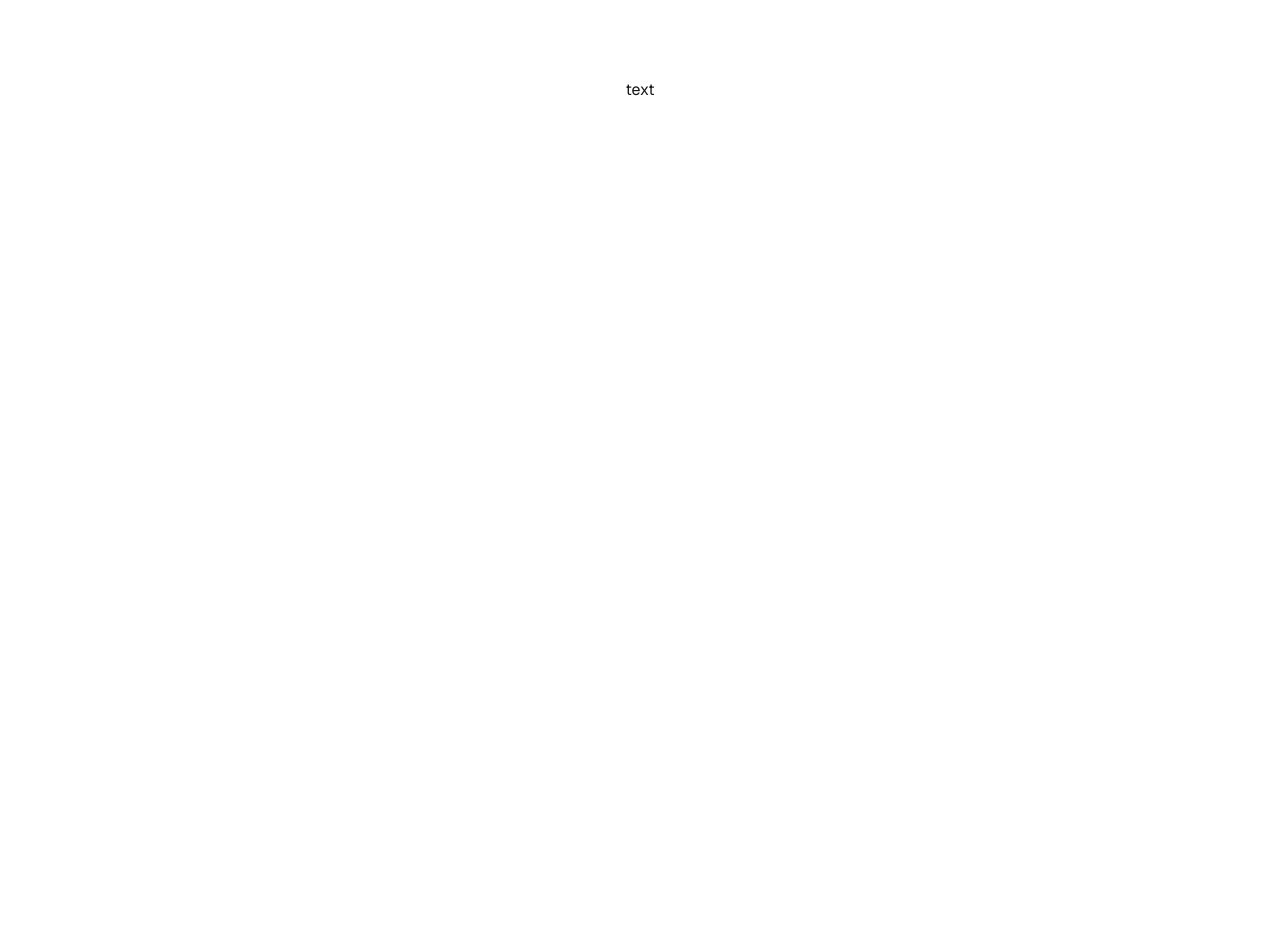
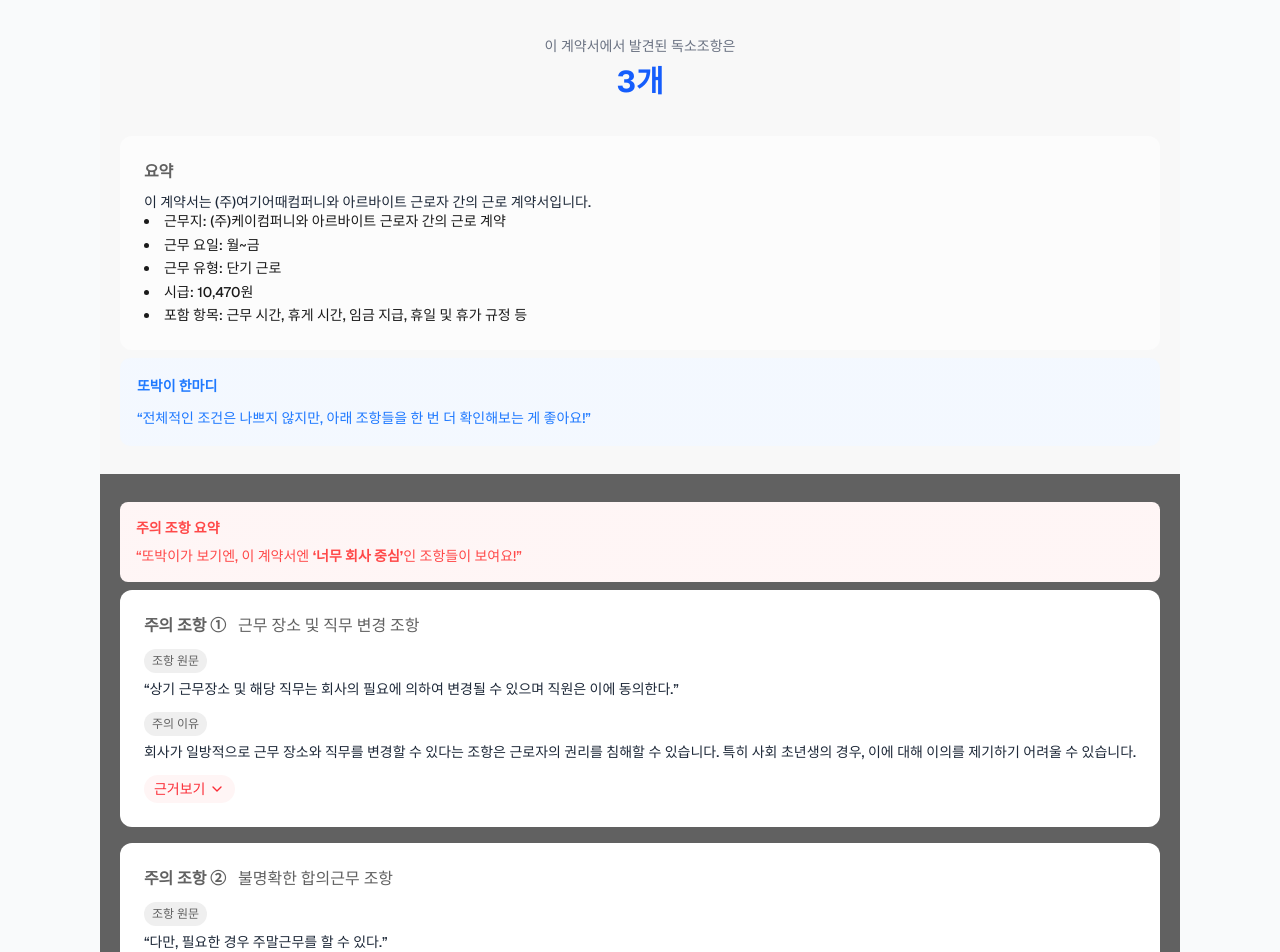
Before and after one commit to qorjiwon/DDOBAK-Frontend-Webview, a Next.js app: page / in a window 1280 px wide. Shown: the top 952 px of the page. Before the commit the page ends 800 px from the top, so only its background shows below. Built offline with nearby package versions, Linux system fonts and the light colour scheme.

Commit message:
feat(analysis): create results page UI

```diff
--- /dev/null
+++ b/src/app/analysis/page.tsx
@@ -0,0 +1,182 @@
+"use client";
+import React, { useState } from 'react';
+import './styles.scss';
+import { ContractAnalysisDTO } from '../../types/api';
+import { ChevronDown, ChevronUp } from "lucide-react";
+
+// 임시 데이터
+const tempAnalysisData: ContractAnalysisDTO = {
+    originContent: "계약서 OCR 전문 텍스트",
+    summary: "이 계약서는 (주)여기어때컴퍼니와 아르바이트 근로자 간의 근로 계약을 정의합니다.",
+    ddobakCommentary: {
+        overallComment: "전체적인 조건은 나쁘지 않지만, 아래 조항들을 한 번 더 확인해보는 게 좋아요!",
+        warningComment: "또박이가 보기엔, 이 계약서엔 ‘너무 회사 중심’인 조항들이 보여요!",
+        advice: "계약서의 모든 조항을 충분히 이해한 후 서명하세요."
+    },
+    toxics: [
+        {
+            title: "근무 장소 및 직무 변경 조항",
+            clause: "상기 근무장소 및 해당 직무는 회사의 필요에 의하여 변경될 수 있으며 직원은 이에 동의한다.",
+            reason: "회사가 일방적으로 근무 장소와 직무를 변경할 수 있다는 조항은 근로자의 권리를 침해할 수 있습니다. 특히 사회 초년생의 경우, 이에 대해 이의를 제기하기 어려울 수 있습니다.",
+            reasonReference: "근로기준법 제14조",
+            warnLevel: 3
+        },
+        {
+            title: "불명확한 합의근무 조항",
+            clause: "다만, 필요한 경우 주말근무를 할 수 있다.",
+            reason: "주말 근무의 기준·범위·보상이 모두 명시되지 않아 무급 근로나 강제 동원으로 이어질 위험이 있어요.",
+            reasonReference: "근로기준법 제50조",
+            warnLevel: 2
+        },
+        {
+            title: "광범위한 손해배상 책임 조항",
+            clause: "직원이 고의 또는 중대한 과실로 회사에 손해를 끼친 경우 직원은 이에 대해 손해배상을 부담한다.",
+            reason: "‘중대한 과실’의 정의가 없어, 경미한 실수도 과도한 책임으로 이어질 수 있어요.",
+            reasonReference: "민법 제390조",
+            warnLevel: 2
+        }
+    ]
+};
+
+interface Toxic {
+    title: string;
+    clause: string;
+    reason: string;
+    reasonReference: string;
+    warnLevel: number;
+}
+
+const ContractAnalysis: React.FC = () => {
+    const handleShowReference = (ref: string) => {
+        // “근거보기” 클릭 시 실제 근거를 보여주는 로직을 여기에 구현
+        alert(`근거: ${ref}`);
+    };
+    return (
+        <div className="bg-[#F8F8F8] font-sans text-sm text-gray-800">
+            {/* Header */}
+            <div className="mt-9 text-center">
+                <p className="text-gray-500">이 계약서에서 발견된 독소조항은</p>
+                <p className="mt-2 text-3xl font-bold text-blue-600">3개</p>
+            </div>
+
+            <div className="mt-9 mx-5 space-y-2">
+                {/* Summary Card */}
+                <div className="bg-[#FCFCFC] rounded-xl py-6 px-6 font-medium">
+                    <h3 className="text-base font-bold text-[#616161] mb-2">요약</h3>
+                    <p>
+                        이 계약서는 (주)여기어때컴퍼니와 아르바이트 근로자 간의 근로 계약서입니다.
+                    </p>
+                    <ul className="list-disc list-inside space-y-1 text-[#1A1A1A] leading-[1.4]">
+                        <li>근무지: (주)케이컴퍼니와 아르바이트 근로자 간의 근로 계약</li>
+                        <li>근무 요일: 월~금</li>
+                        <li>근무 유형: 단기 근로</li>
+                        <li>시급: 10,470원</li>
+                        <li>포함 항목: 근무 시간, 휴게 시간, 임금 지급, 휴일 및 휴가 규정 등</li>
+                    </ul>
+                </div>
+
+                {/* Note Box */}
+                <div className="NoteBox rounded-[10px] py-[18px] px-[17px] mb-[28px] flex flex-col gap-2">
+                    <div className="text-[#1F79FF] font-bold rounded-lg">
+                        또박이 한마디
+                    </div>
+                    <p className="mt-1 text-[#1F79FF] font-medium">
+                        {`“${tempAnalysisData.ddobakCommentary.overallComment}”`}
+                    </p>
+                </div>
+            </div>
+
+            {/* Warning */}
+            <div className="bg-[#616161] px-5 py-[28px] space-y-2">
+
+                {/* Warning Summary */}
+                <div className="WarningSummary rounded-lg p-4 grow basis-0">
+                    <h4 className="text-[#FF4949] font-bold">주의 조항 요약</h4>
+                    <p className="mt-2 text-[#FF4949] font-medium">
+                        “또박이가 보기엔, 이 계약서엔 <b>‘너무 회사 중심’</b>인 조항들이 보여요!”
+                    </p>
+                </div>
+
+
+                {/* Clause Cards */}
+                <div className="space-y-4">
+                    {tempAnalysisData.toxics.map((item, idx) => (
+                        <ToxicCard key={idx} idx={idx} item={item} />
+                    ))}
+                </div>
+            </div>
+
+            {/* Advice Box */}
+            <div className="AdviceBox rounded-lg p-4 mx-4 mt-6 text-[#1F79FF] space-y-2">
+                <h5 className="font-bold">또박이의 조언</h5>
+                <p className="mt-1 font-medium">
+                    {`“${tempAnalysisData.ddobakCommentary.advice}”`}
+                </p>
+            </div>
+
+            {/* Footer Buttons */}
+            <div className="px-4 mt-9 pb-6 space-y-3 text-[#1F79FF]">
+                <button className="w-full bg-[#1F79FF] px-4 py-4 text-white rounded-lg font-medium">
+                    분석 결과 PDF로 저장
+                </button>
+                <div className="flex space-x-2">
+                    <button className="flex-1 px-4 py-4 border border-[#1F79FF] rounded-lg text-[#1F79FF] font-medium">
+                        다른 계약서 분석하기
+                    </button>
+                    <button className="flex-1 px-4 py-4 border border-[#1F79FF] rounded-lg text-[#1F79FF] font-medium">
+                        홈으로 돌아가기
+                    </button>
+                </div>
+            </div>
+        </div>
+    );
+};
+
+const ToxicCard: React.FC<{ idx: number; item: Toxic }> = ({ idx, item }) => {
+    const [expanded, setExpanded] = useState(false);
+
+    return (
+        <div className="bg-white rounded-xl p-6 font-medium space-y-3">
+            <h4 className="text-[#616161] text-base space-x-3">
+                <span className='font-bold'>
+                    주의 조항 {String.fromCharCode(9312 + idx)}
+                </span>
+                <span className="font-medium">{item.title}</span>
+            </h4>
+            <div className="space-y-2">
+                <span className="bg-[#EFEFEF] text-[#616161] text-xs px-2 py-1 rounded-full">
+                    조항 원문
+                </span>
+                <p className="mt-2 text-sm leading-relaxed">
+                    “{item.clause}”
+                </p>
+            </div>
+            <div className="space-y-2">
+                <span className="bg-[#EFEFEF] text-[#616161] text-xs px-2 py-1 rounded-full">
+                    주의 이유
+                </span>
+                <p className="mt-2 text-sm leading-relaxed">
+                    {item.reason}
+                </p>
+            </div>
+            <button
+                onClick={() => setExpanded((v) => !v)}
+                className="px-[10px] py-1 bg-[#FF49490D] flex items-center text-red-500 text-sm rounded-full"
+            >
+                근거보기
+                {expanded ? (
+                    <ChevronUp className="ml-1 h-4 w-4" />
+                ) : (
+                    <ChevronDown className="ml-1 h-4 w-4" />
+                )}
+            </button>
+            {expanded && (
+                <p className="mt-2 text-gray-500 text-xs">
+                    {item.reasonReference}
+                </p>
+            )}
+        </div>
+    );
+};
+
+export default ContractAnalysis;
--- /dev/null
+++ b/src/app/analysis/styles.scss
@@ -0,0 +1,17 @@
+.NoteBox {
+    background:
+        linear-gradient(0deg, #1F79FF0D, #1F79FF0D),
+        linear-gradient(0deg, #ffffff, #ffffff);
+}
+
+.WarningSummary {
+    background:
+        linear-gradient(0deg, #ff49490d, #ff49490d),
+        linear-gradient(0deg, #ffffff, #ffffff);
+}
+
+.AdviceBox {
+    background:
+        linear-gradient(0deg, #1F79FF1A, #1F79FF1A),
+        linear-gradient(0deg, #ffffff, #ffffff);
+}
--- a/src/app/page.tsx
+++ b/src/app/page.tsx
@@ -1,7 +1,9 @@
+import ContractAnalysis from "./analysis/page";
+
 export default function Home() {
   return (
-    <div className="grid grid-rows-[20px_1fr_20px] items-center justify-items-center min-h-screen p-8 pb-20 gap-16 sm:p-20 font-[family-name:var(--font-geist-sans)]">
-    text
+    <div className="flex justify-center bg-gray-50 min-h-screen">
+      <ContractAnalysis />
     </div>
   );
 }
```
Also changed, not shown: src/tsconfig.json (added, +35 -0 lines).
